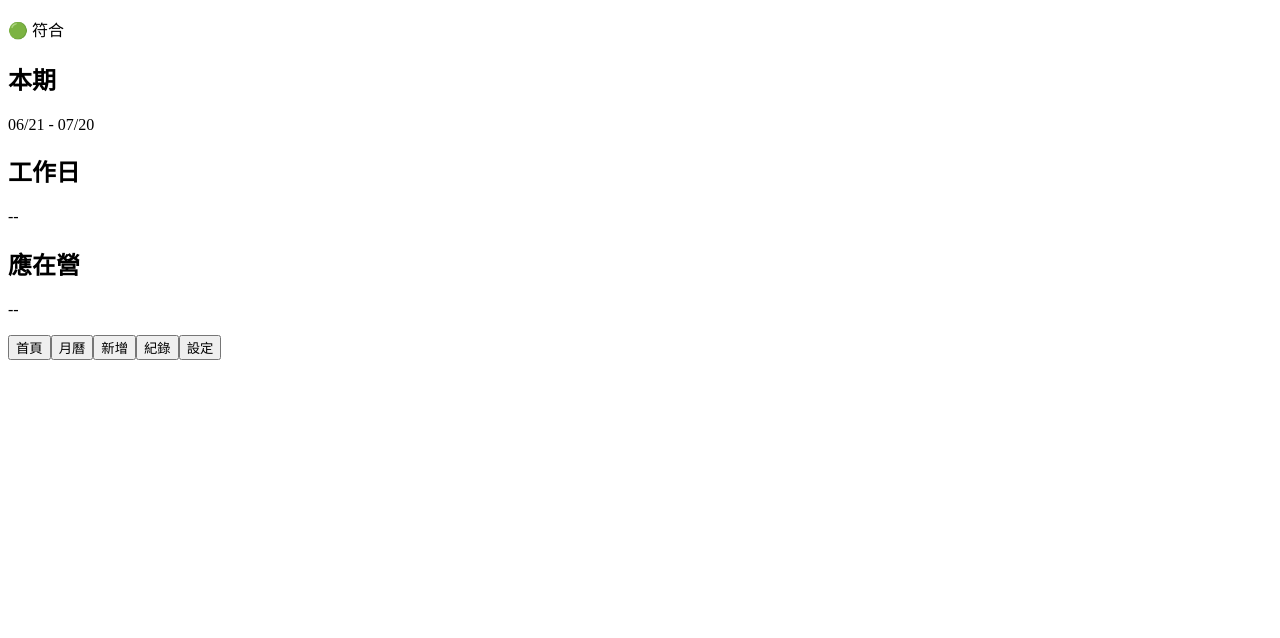
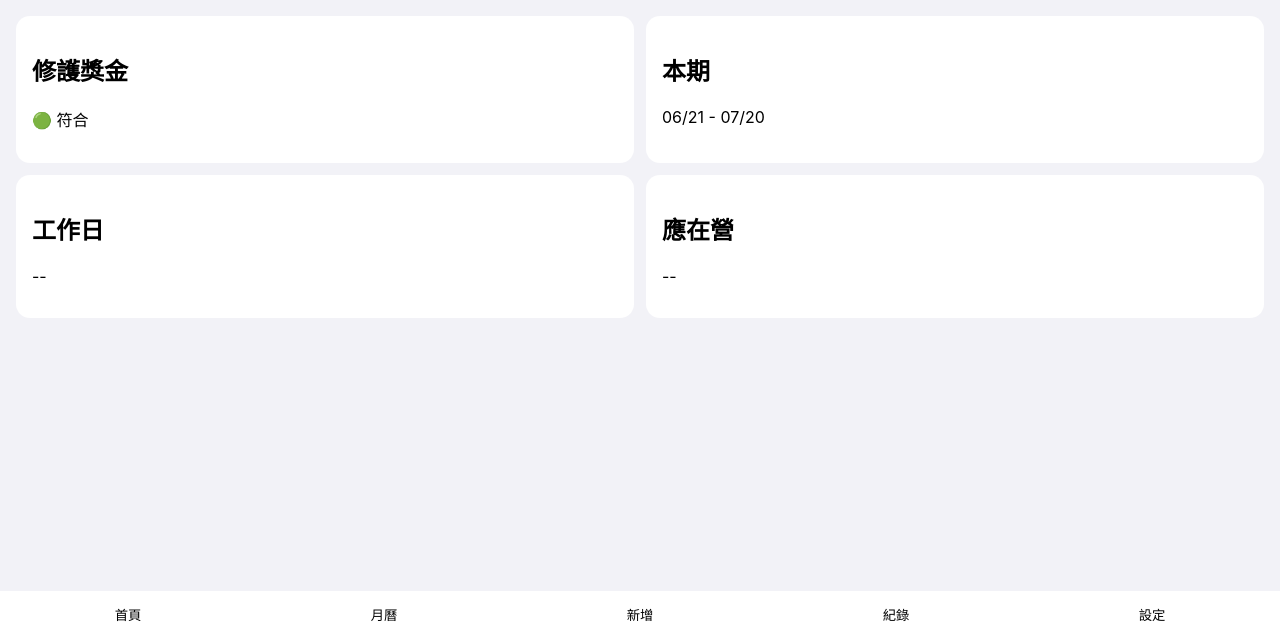
Before and after one commit to maskcat08/leave-manager, a plain HTML site: page index.html in a window 1280 px wide. Shown: the part 162-800 px from the top of the page. Drawn offline with Linux system fonts and the light colour scheme.

Commit message:
Add files via upload

```diff
--- a/assets/css/main.css
+++ b/assets/css/main.css
@@ -1 +1,5 @@
-/* GuardLeave */
+body{font-family:-apple-system,sans-serif;background:#f2f2f7;margin:0}
+header{padding:20px}.cards{display:grid;grid-template-columns:1fr 1fr;gap:12px;padding:16px}
+.card{background:#fff;border-radius:14px;padding:16px}
+.tabbar{position:fixed;bottom:0;left:0;right:0;display:flex;background:#fff}
+.tabbar button{flex:1;padding:14px;border:none;background:#fff}
```
